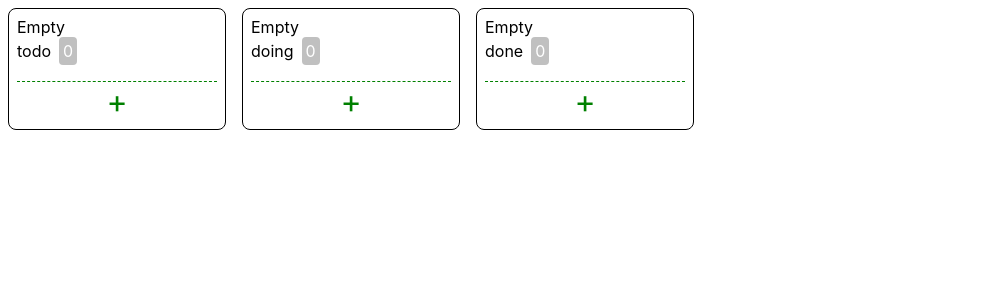
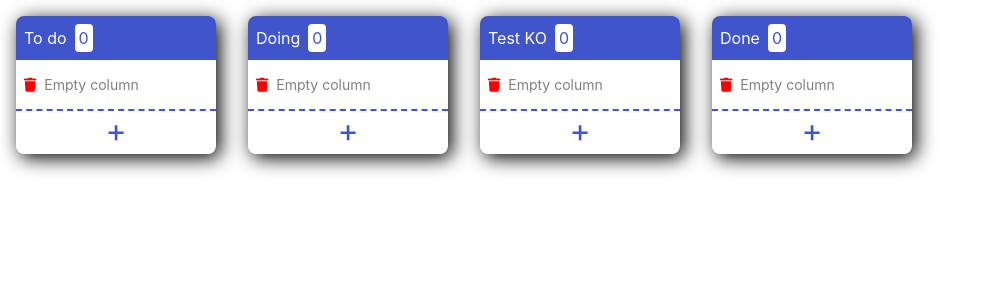
Before and after one commit to judommel/lulu-test, a React (Create React App) app: page / in a window 1280 px wide. Shown: the top 300 px of the page, without its empty margins (0-989 px from the left). Built offline with nearby package versions, Linux system fonts and the light colour scheme.

Commit message:
Feat column + modal styling

```diff
--- a/public/index.html
+++ b/public/index.html
@@ -8,6 +8,12 @@
 		<meta
 			name="description"
 			content="Web site created using create-react-app"
+		/>
+		<link
+			rel="stylesheet"
+			href="https://use.fontawesome.com/releases/v5.8.1/css/all.css"
+			integrity="sha384-50oBUHEmvpQ+1lW4y57PTFmhCaXp0ML5d60M1M7uH2+nqUivzIebhndOJK28anvf"
+			crossorigin="anonymous"
 		/>
 		<link rel="apple-touch-icon" href="%PUBLIC_URL%/logo192.png" />
 		<!--
--- a/src/components/Column/Column.styles.ts
+++ b/src/components/Column/Column.styles.ts
@@ -1,33 +1,59 @@
 import styled from "styled-components";
+import { colors } from "../../theme";
 
 export const ColumnContainer = styled.div`
 	width: 200px;
-	border: 1px solid black;
 	border-radius: 8px;
-	padding: 8px;
-	margin: 8px;
+	padding: 0px;
+	margin: 16px;
+	box-shadow: 4px 4px 19px 0px #000000;
 `;
 
 export const ColumnHeader = styled.div`
 	display: flex;
 	flex-direction: row;
 	align-items: center;
+	background-color: ${colors.primary};
+	padding: 8px;
+	color: ${colors.white};
+	border-top-left-radius: 8px;
+	border-top-right-radius: 8px;
+`;
+
+export const EmptySection = styled.div`
+	display: flex;
+	flex-direction: row;
+	align-items: center;
+	margin-top: 16px;
+	padding: 0px 8px;
+`;
+
+export const EmptyIcon = styled.i`
+	color: red;
+	font-size: 14px;
+`;
+
+export const EmptyText = styled.div`
+	font-size: 14px;
+	color: grey;
+	margin-left: 8px;
 `;
 
 export const Add = styled.div`
-	color: green;
+	color: ${colors.primary};
 	font-size: 32px;
 	text-align: center;
-	border-top: 1px dashed green;
+	border-top: 2px dashed ${colors.primary};
 	margin-top: 16px;
 	width: 100%;
 	cursor: pointer;
+	padding-bottom: 4px;
 `;
 
 export const TaskCount = styled.div`
-	background-color: silver;
+	background-color: ${colors.white};
 	border-radius: 4px;
 	padding: 4px;
-	color: white;
+	color: ${colors.primary};
 	margin-left: 8px;
 `;
--- a/src/components/Column/Column.tsx
+++ b/src/components/Column/Column.tsx
@@ -1,8 +1,15 @@
 import Task from "../Task/Task";
 import { ITask } from "../../types";
-import { Add, ColumnContainer, ColumnHeader, TaskCount } from "./Column.styles";
-import { useState } from "react";
-import TaskModal from "../TaskModal/TaskModal";
+import {
+	Add,
+	ColumnContainer,
+	ColumnHeader,
+	EmptyIcon,
+	EmptySection,
+	EmptyText,
+	TaskCount,
+} from "./Column.styles";
+import { labels } from "../../constants";
 
 const WARNING_TASK_NUMBER = 2;
 
@@ -26,9 +33,8 @@ const Column = ({
 	onOpenModal,
 }: ColumProps) => (
 	<ColumnContainer onDrop={onDrop} onDragOver={onDragOver}>
-		<div onClick={onEmptyColumn}>Empty</div>
 		<ColumnHeader>
-			{title} <TaskCount>{tasks.length}</TaskCount>
+			{labels.titles[title]} <TaskCount>{tasks.length}</TaskCount>
 		</ColumnHeader>
 		{tasks.length >= WARNING_TASK_NUMBER && <p>Warning !</p>}
 		{tasks.map((task) => (
@@ -40,6 +46,10 @@ const Column = ({
 				estimation={task.estimation}
 			/>
 		))}
+		<EmptySection>
+			<EmptyIcon className="fas fa-trash" onClick={onEmptyColumn} />
+			<EmptyText>Empty column</EmptyText>
+		</EmptySection>
 		<Add onClick={onOpenModal}>+</Add>
 	</ColumnContainer>
 );
--- a/src/components/TaskModal/TaskModal.styles.ts
+++ b/src/components/TaskModal/TaskModal.styles.ts
@@ -1,4 +1,5 @@
 import styled from "styled-components";
+import { colors } from "../../theme";
 
 export const TaskModalContainer = styled.div`
     position: fixed;
@@ -8,18 +9,83 @@ export const TaskModalContainer = styled.div`
     display: flex:
     justify-content: center;
     align-items: center;
+    background-color: rgba(28,101,205,0.41)
 `;
 
 export const TaskModalCard = styled.div`
-	background-color: silver;
-	border: 1px solid black;
+	position: relative;
+	background-color: ${colors.white};
 	border-radius: 8px;
-	width: 200px;
+	width: 300px;
 	margin: auto;
 	margin-top: 50px;
 	padding: 16px;
 	display: flex;
 	flex-direction: column;
+	align-items: flex-start;
+	justify-content: center;
+	box-shadow: 1px 1px 10px 0px #000000;
+`;
+
+export const TaskModalCardTitle = styled.div`
+	color: ${colors.primary};
+	font-size: 16px;
+	font-weight: 600;
+	margin-bottom: 16px;
+`;
+
+export const TaskModalInput = styled.input`
+	border-radius: 4px;
+	border: 1px solid ${colors.dark};
+	padding: 4px;
+`;
+
+export const TaskModalCloseIcon = styled.i`
+	position: absolute;
+	top: 8px;
+	right: 8px;
+	color: ${colors.primary};
+	font-size: 24px;
+	cursor: pointer;
+`;
+
+export const TaskModalTitleInput = styled(TaskModalInput)`
+	width: 200px;
+`;
+
+export const TaskModalDescriptionTitle = styled.div`
+	margin: 8px 0px;
+`;
+
+export const TaskModalDescriptionTextArea = styled.textarea`
+	border-radius: 4px;
+	border: 1px solid ${colors.dark};
+	padding: 4px;
+`;
+
+export const TaskModalEstimationSection = styled.div`
+	display: flex;
+	flex-direction: row;
 	align-items: center;
-	justify-content: center;
+	margin: 16px 0px 0px 0px;
 `;
+
+export const TaskModalEstimationInput = styled(TaskModalInput)`
+	width: 30px;
+	margin-left: 8px;
+`;
+
+export const TaskModalAddButton = styled.div`
+	margin-top: 16px;
+	background-color: ${colors.white};
+	padding: 4px;
+	border: 2px solid ${colors.primary};
+	border-radius: 4px;
+	font-weight: 600;
+	color: ${colors.primary};
+	cursor: pointer;
+	&:hover {
+		background-color: ${colors.primary};
+		color: ${colors.white};
+	}
+`;
--- a/src/components/TaskModal/TaskModal.tsx
+++ b/src/components/TaskModal/TaskModal.tsx
@@ -1,6 +1,18 @@
 import { useState } from "react";
+import { labels } from "../../constants";
 import { ITask } from "../../types";
-import { TaskModalCard, TaskModalContainer } from "./TaskModal.styles";
+import {
+	TaskModalAddButton,
+	TaskModalCard,
+	TaskModalCardTitle,
+	TaskModalCloseIcon,
+	TaskModalContainer,
+	TaskModalDescriptionTextArea,
+	TaskModalDescriptionTitle,
+	TaskModalEstimationInput,
+	TaskModalEstimationSection,
+	TaskModalTitleInput,
+} from "./TaskModal.styles";
 
 interface TaskModalProps {
 	column: string;
@@ -23,12 +35,34 @@ const TaskModal = ({ column, onCreateTask, onCloseModal }: TaskModalProps) => {
 	return (
 		<TaskModalContainer>
 			<TaskModalCard>
-				<div onClick={onCloseModal}>Close</div>
-				<div>Modal {column}</div>
-				<input onChange={(e) => setTitle(e.target.value)} />
-				<input onChange={(e) => setDescription(e.target.value)} />
-				<input onChange={(e) => setEstimation(Number(e.target.value))} />
-				<div onClick={onCreate}>Create</div>
+				<TaskModalCloseIcon
+					className="fa fa-times-circle"
+					onClick={onCloseModal}
+				/>
+				<TaskModalCardTitle>
+					{labels.modal.new} {column}
+				</TaskModalCardTitle>
+				<TaskModalTitleInput
+					onChange={(e) => setTitle(e.target.value)}
+					placeholder={labels.modal.title}
+				/>
+				<TaskModalDescriptionTitle>
+					{labels.modal.description}
+				</TaskModalDescriptionTitle>
+				<TaskModalDescriptionTextArea
+					rows={8}
+					cols={34}
+					onChange={(e) => setDescription(e.target.value)}
+				/>
+				<TaskModalEstimationSection>
+					<div>{labels.modal.estimation}</div>
+					<TaskModalEstimationInput
+						onChange={(e) => setEstimation(Number(e.target.value))}
+					/>
+				</TaskModalEstimationSection>
+				<TaskModalAddButton onClick={onCreate}>
+					{labels.buttons.add}
+				</TaskModalAddButton>
 			</TaskModalCard>
 		</TaskModalContainer>
 	);
--- /dev/null
+++ b/src/constants.ts
@@ -0,0 +1,21 @@
+interface LabelProps {
+	[key: string]: { [key: string]: string };
+}
+
+export const labels: LabelProps = {
+	titles: {
+		todo: "To do",
+		doing: "Doing",
+		testKO: "Test KO",
+		done: "Done",
+	},
+	buttons: {
+		add: "Add",
+	},
+	modal: {
+		new: "New task in",
+		title: "Title",
+		description: "Task details :",
+		estimation: "Estimation",
+	},
+};
--- a/src/screens/Board/Board.tsx
+++ b/src/screens/Board/Board.tsx
@@ -7,12 +7,14 @@ import { BoardContainer } from "./Board.styles";
 const initialState: IBoardState = {
 	todo: [],
 	doing: [],
+	testKO: [],
 	done: [],
 };
 
 interface IBoardState {
 	todo: ITask[];
 	doing: ITask[];
+	testKO: ITask[];
 	done: ITask[];
 }
 
--- /dev/null
+++ b/src/theme.ts
@@ -0,0 +1,7 @@
+const colors = {
+	primary: "#4054CC",
+	white: "#FFF",
+	dark: "#000",
+};
+
+export { colors };
```
Lines whose indentation alone changed are shown as unchanged.
